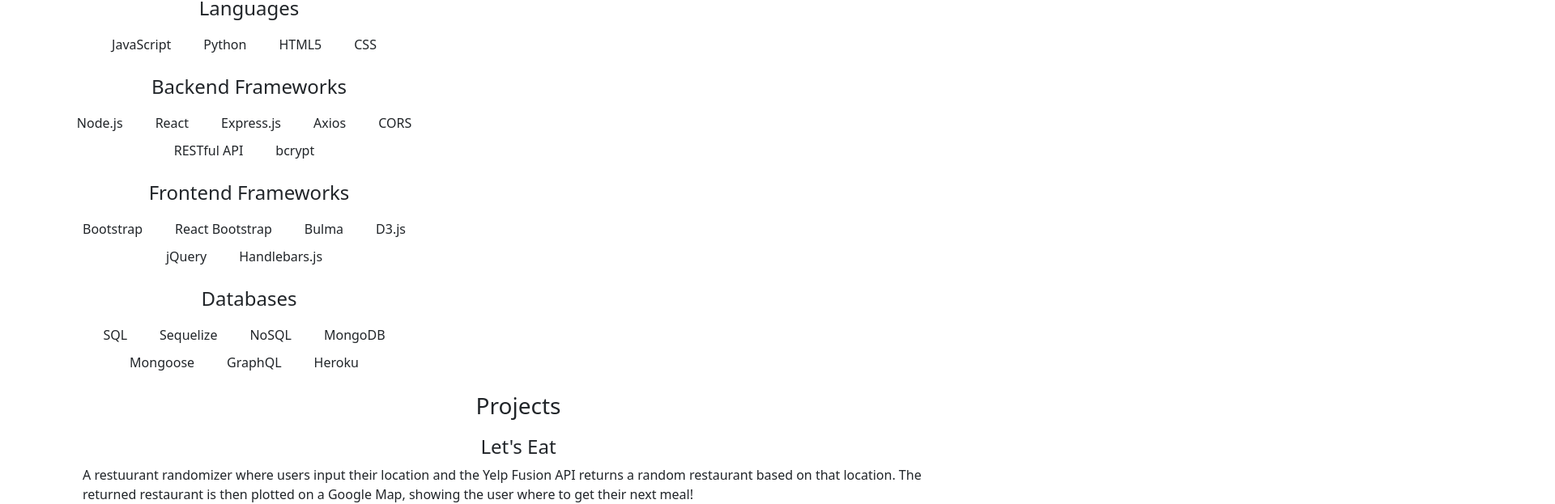
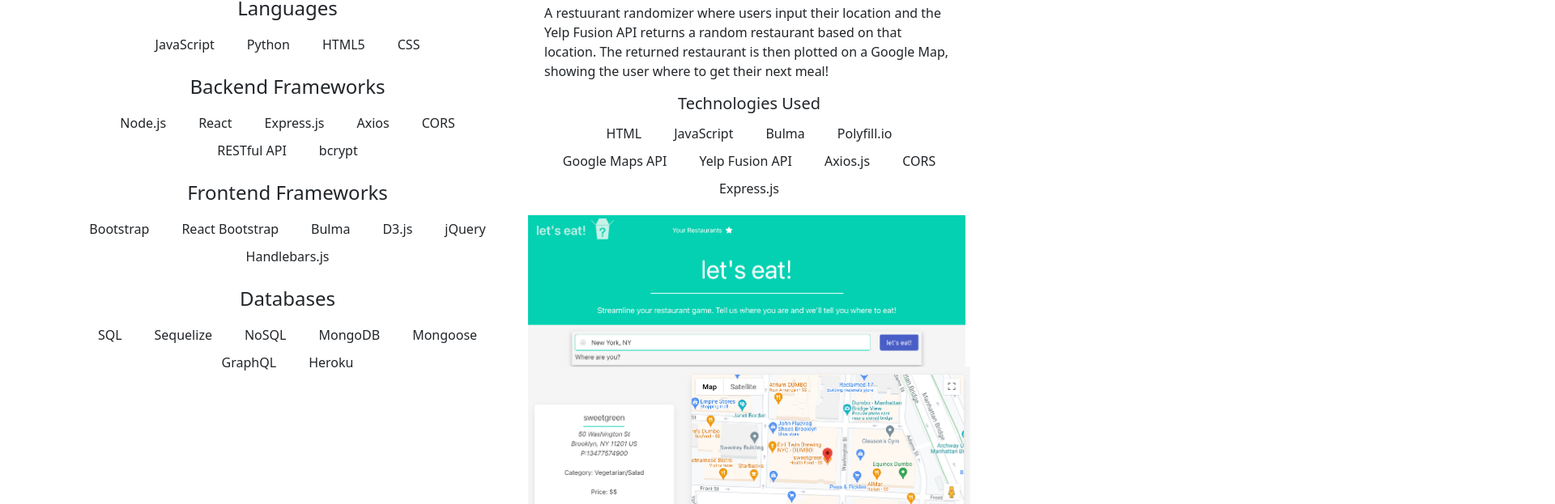
Before and after one commit to a-breezy/portfolio, a React (Create React App) app: page / in a window 1280 px wide. Shown: the part 1433-2056 px from the top of the page at 81% size, 1920 px wide, since content can reach past the window. Built offline with nearby package versions, Linux system fonts and the light colour scheme.

Commit message:
added contact to page. Also updated the skills/projects to render in home page

```diff
--- a/src/components/Project/index.js
+++ b/src/components/Project/index.js
@@ -14,14 +14,15 @@
 				</h4>
 				<p>{description}</p>
 				<h5 className="text-center">Technologies Used</h5>
-				<ul>
+				<ul className="technology-skills">
 					{technologies.map((tech) => {
-						return <li key={tech}>{tech}</li>;
+						return <li className='skill' key={tech}>{tech}</li>;
 					})}
 				</ul>
 				<a href={url}>
 					<img
 						src={require(`../../assets/img/dev/${image}.png`)}
+						className="project-image"
 						alt={image}
 						key={image}
 					/>
--- a/src/components/Skills/index.js
+++ b/src/components/Skills/index.js
@@ -50,9 +50,13 @@
 				return (
 					<Row key={skill.name}>
 						<h4 className="text-center">{skill.name}</h4>
-						<ul key={(skill.skills, i)}>
+						<ul className="technology-skills" key={(skill.skills, i)}>
 							{skill.skills.map((str) => {
-								return <li key={str}>{str}</li>;
+								return (
+									<li className="skill" key={str}>
+										{str}
+									</li>
+								);
 							})}
 						</ul>
 					</Row>
--- a/src/index.css
+++ b/src/index.css
@@ -23,7 +23,7 @@
 	height: 100vh;
 }
 
-@media screen and (max-height: 900px) {
+@media screen and (max-height: 768) {
 	#hero {
 		padding: 1px;
 		background-image: url("../src/assets/img/homepage/london-banner.jpg");
@@ -108,15 +108,14 @@
 #skills-projects {
 	height: 100%;
 }
-
-#skills ul {
+.technology-skills {
 	list-style: none;
 	overflow: hidden;
 	text-align: center;
 	padding-left: 0px;
 }
 
-#skills li {
+.skill {
 	display: inline-block;
 	padding: 5px 20px;
 }
@@ -133,3 +132,8 @@
 	/* background: #f0ffff; */
 	padding: 0px 20px;
 }
+
+.project-image {
+	height: auto;
+	width: 100%;
+}
--- a/src/pages/Home.js
+++ b/src/pages/Home.js
@@ -9,10 +9,10 @@
 		<Container id="home">
 			<About />
 			<Row id="skills-project">
-				<Col id="skills" sm={5}>
+				<Col id="skills" md={6}>
 					<Skills />
 				</Col>
-				<Col id="projects">
+				<Col id="project" md={6}>
 					<Project projects={projects[0]} />
 				</Col>
 			</Row>
```
Also changed, not shown: src/pages/Contact.js (+35 -0 lines).
